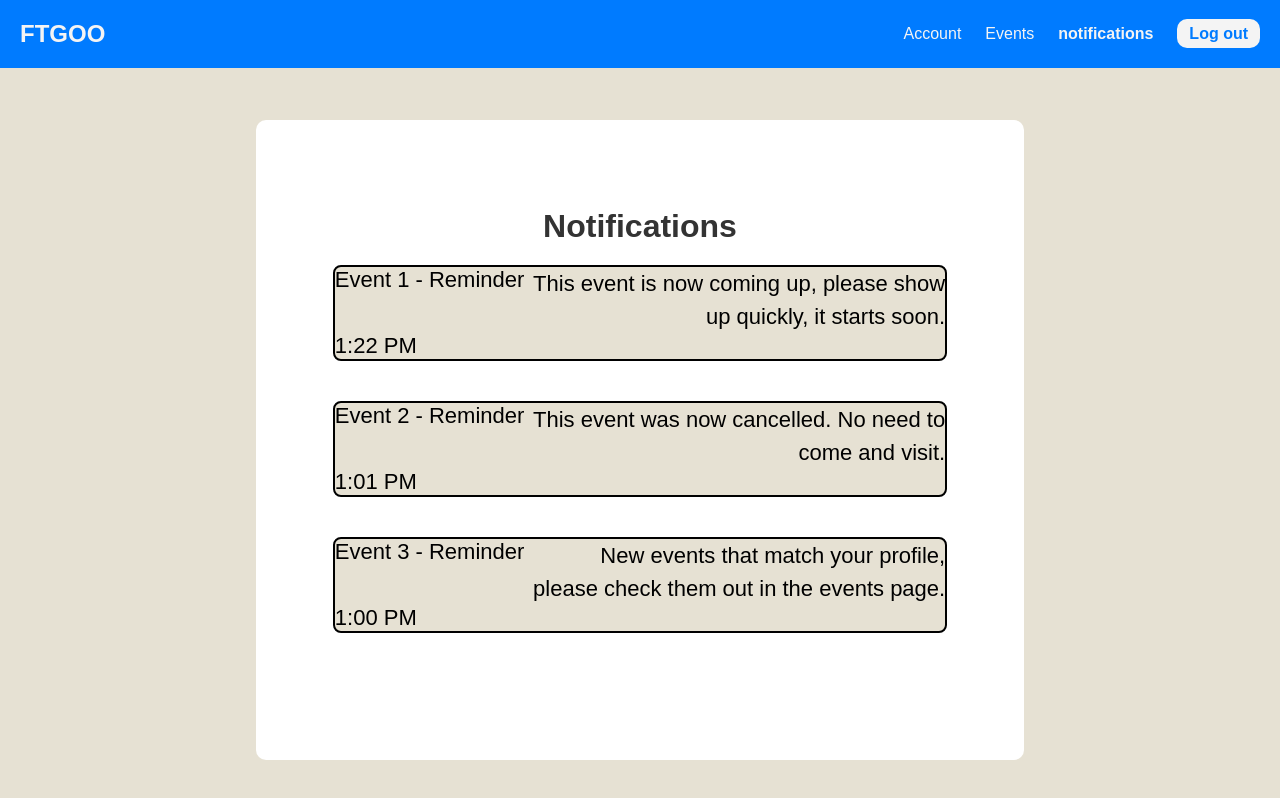
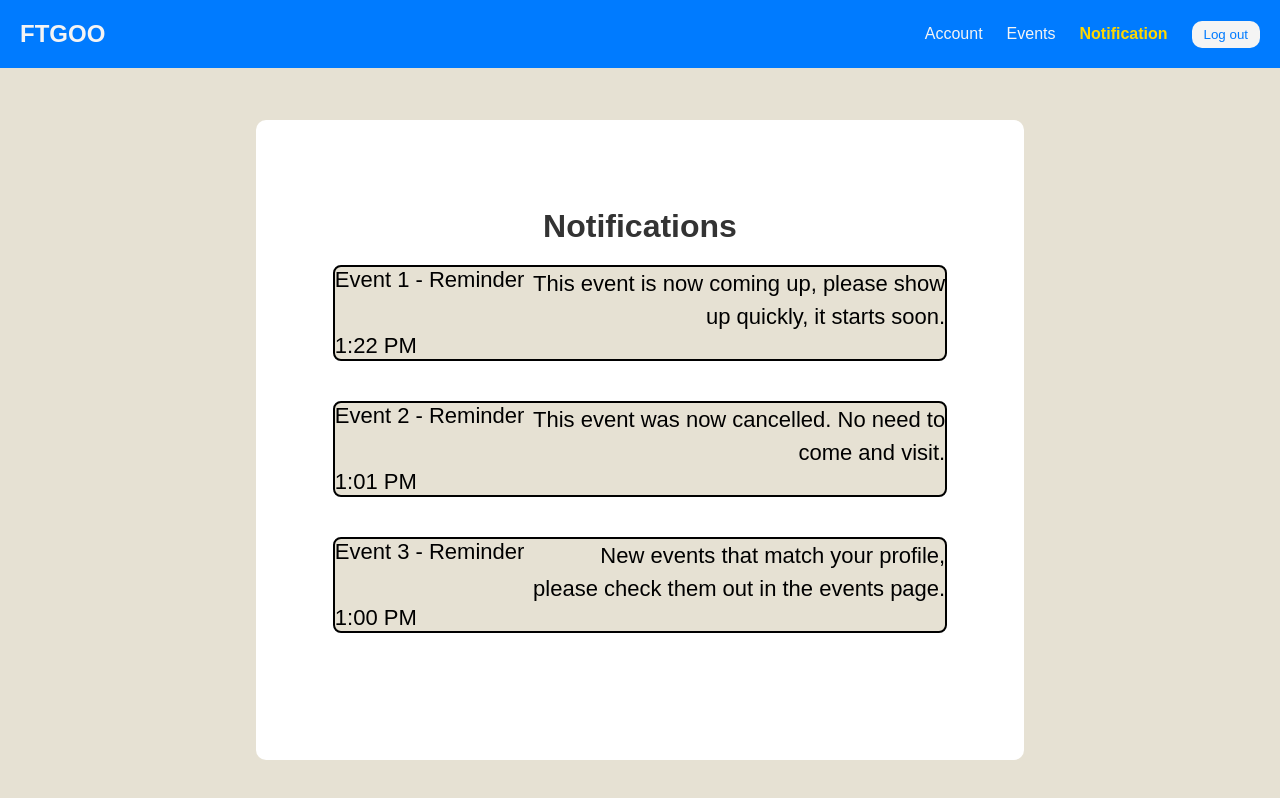
Before and after one commit to Sterling-Gore/COSC4353, a Next.js app in the folder ftgoo/: page /user/1/notifications in a window 1280 px wide. Built offline with nearby package versions, Linux system fonts and the light colour scheme; sample sign-in values are in the browser's storage.

Commit message:
feat: registration inputs only allow specific values, and nav bar component

```diff
--- /dev/null
+++ b/ftgoo/components/navbar.js
@@ -0,0 +1,100 @@
+import { useRouter } from "next/router";
+
+export default function Navbar({
+  currentPage,
+  userEmail,
+  userID,
+  handleLogout,
+}) {
+  const router = useRouter();
+
+  return (
+    <nav style={styles.navbar}>
+      <div style={styles.logo}>FTGOO</div>
+      <div style={styles.navLinks}>
+        {userEmail ? (
+          <>
+            <a
+              href={userID ? `/user/${userID}/account` : "#"}
+              style={
+                currentPage === "Account" ? styles.navOnPage : styles.navLink
+              }
+            >
+              Account
+            </a>
+            <a
+              href={userID ? `/user/${userID}/events` : "#"}
+              style={
+                currentPage === "Events" ? styles.navOnPage : styles.navLink
+              }
+            >
+              Events
+            </a>
+            <a
+              href={userID ? `/user/${userID}/notifications` : "#"}
+              style={
+                currentPage === "Notification"
+                  ? styles.navOnPage
+                  : styles.navLink
+              }
+            >
+              Notification
+            </a>
+            <button onClick={handleLogout} style={styles.navButton}>
+              Log out
+            </button>
+          </>
+        ) : (
+          <>
+            <a href="/login" style={styles.navLink}>
+              Login
+            </a>
+            <a href="/registration">
+              <span style={styles.navButton}>Create Account</span>
+            </a>
+          </>
+        )}
+      </div>
+    </nav>
+  );
+}
+
+const styles = {
+  navbar: {
+    position: "absolute",
+    top: 0,
+    width: "100%",
+    display: "flex",
+    justifyContent: "space-between",
+    alignItems: "center",
+    padding: "20px",
+    backgroundColor: "#007BFF",
+    color: "#f4f4f4",
+    zIndex: 2,
+  },
+  logo: {
+    fontSize: "24px",
+    fontWeight: "bold",
+  },
+  navLinks: {
+    display: "flex",
+    alignItems: "center",
+    gap: "24px",
+  },
+  navLink: {
+    color: "#f4f4f4",
+    textDecoration: "none",
+  },
+  navOnPage: {
+    fontWeight: "bold",
+    color: "#FFD700",
+  },
+  navButton: {
+    backgroundColor: "#f4f4f4",
+    color: "#007BFF",
+    border: "none",
+    padding: "6px 12px",
+    borderRadius: "10px",
+    cursor: "pointer",
+  },
+};
--- a/ftgoo/pages/login/index.js
+++ b/ftgoo/pages/login/index.js
@@ -31,8 +31,8 @@ export default function Login() {
 
       const data = await response.json();
       if (response.ok) {
-        // Redirect to user events page on successful login
-
+        // Save email in localStorage and redirect to user events page on successful login
+        localStorage.setItem("userEmail", email);
         router.push(`/user/${data.user.userID}/events`);
       } else {
         // Handle login errors (e.g., wrong credentials)
@@ -87,7 +87,6 @@ export default function Login() {
     </div>
   );
 }
-
 // Inline styles for the login page
 const styles = {
   container: {
--- a/ftgoo/pages/user/[userID]/notifications/index.js
+++ b/ftgoo/pages/user/[userID]/notifications/index.js
@@ -1,32 +1,79 @@
-import React from "react";
+import React, { useEffect, useState } from "react";
+import { useRouter } from "next/router";
+import Navbar from "@/components/navbar";
 
 export default function Notifications() {
+  const router = useRouter();
+  const { userID } = router.query; // Extract userID from query params
+  const [userEmail, setUserEmail] = useState(null);
+
+  useEffect(() => {
+    // Mock check for user login status
+    const loggedInUser = localStorage.getItem("userEmail");
+    if (loggedInUser) {
+      setUserEmail(loggedInUser);
+    } else {
+      // Redirect to login if not logged in
+      router.push("/login");
+    }
+  }, []);
+
+  const handleLogout = (e) => {
+    e.preventDefault(); // Prevent default link behavior
+    localStorage.removeItem("userEmail");
+    setUserEmail(null);
+    router.push("/login");
+  };
+
   const notificationsArray = [
-    { eventNum: 1, time: "1:22 PM", eventStatus: "This event is now coming up, please show up quickly, it starts soon." },
-    { eventNum: 2, time: "1:01 PM", eventStatus: "This event was now cancelled. No need to come and visit." },
-    { eventNum: 3, time: "1:00 PM", eventStatus: "New events that match your profile, please check them out in the events page." },
+    {
+      eventNum: 1,
+      time: "1:22 PM",
+      eventStatus:
+        "This event is now coming up, please show up quickly, it starts soon.",
+    },
+    {
+      eventNum: 2,
+      time: "1:01 PM",
+      eventStatus: "This event was now cancelled. No need to come and visit.",
+    },
+    {
+      eventNum: 3,
+      time: "1:00 PM",
+      eventStatus:
+        "New events that match your profile, please check them out in the events page.",
+    },
   ];
+
+  if (!userID) {
+    // Wait until userID is defined
+    return null;
+  }
 
   return (
     <div style={styles.container}>
       {/* Navbar */}
-      <nav style={styles.navbar}>
-            <div style={styles.logo}>FTGOO</div>
-            <div style={styles.navLinks}>
-              <a href="./account">Account</a>
-              <a href="./events">Events</a>
-              <span style = {styles.navOnPage}>notifications</span>
-              <a href="../">
-                <span style = {styles.navButton}>Log out</span>
-              </a>
-            </div>
-          </nav>
+      <Navbar
+        currentPage="Notification"
+        userEmail={userEmail}
+        userID={userID}
+        handleLogout={handleLogout}
+        navLinks={[
+          { name: "Account", href: `/user/${userID}/account` },
+          { name: "Events", href: `/user/${userID}/events` },
+          { name: "Notification", href: `/user/${userID}/notifications` },
+          { name: "Log out", href: "#", onClick: handleLogout },
+        ]}
+        showLogout={true}
+      />
 
       <div style={styles.notificationsContainer}>
         <h1 style={styles.title}>Notifications</h1>
         {notificationsArray.map((notification) => (
           <div style={styles.eventContainer} key={notification.eventNum}>
-            <div style={styles.topLeftEventText}>Event {notification.eventNum} - Reminder</div>
+            <div style={styles.topLeftEventText}>
+              Event {notification.eventNum} - Reminder
+            </div>
             <div style={styles.bottomLeftEventText}>{notification.time}</div>
             <div style={styles.rightEventText}>{notification.eventStatus}</div>
           </div>
@@ -81,7 +128,7 @@ const styles = {
     //padding: "20px 20px",
     width: "80%",
     height: "12vh",
-      border: "2px solid black",  // Ensure the border is black and solid
+    border: "2px solid black", // Ensure the border is black and solid
     borderRadius: "8px",
     display: "flex",
     backgroundColor: "#E6E1D3",
```
Also changed, not shown: ftgoo/pages/index.js (+33 -53 lines), ftgoo/pages/registration/index.js (+46 -6 lines), ftgoo/pages/user/[userID]/account/index.js (+64 -49 lines), ftgoo/pages/user/[userID]/events/index.js (+94 -57 lines). Lines whose indentation alone changed are shown as unchanged.
